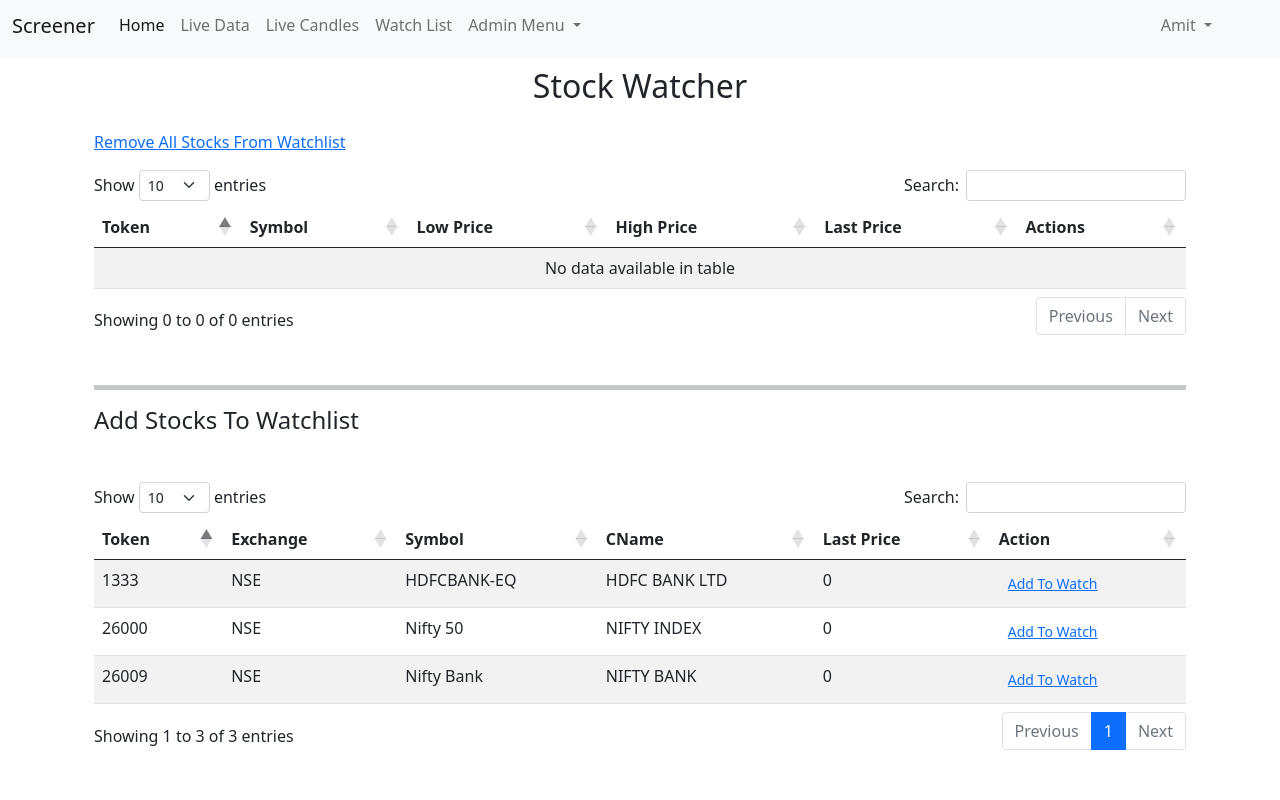
After one commit to CraftyPythonDeveloper/stocks_downloader, a Django app: page /watch-list/ in a window 1280 px wide. The commit adds this page. Run offline with Django 3.2, Linux system fonts and the light colour scheme; a user stored in the database is signed in; data comes from the database, SQL or seed files in the repository; both versions use the stored data as it was after the commit; data that the repository does not hold is empty; parts of the project's set-up code (start-up, migrations or seed data) failed here and were passed over; some libraries are stand-ins or nearby versions.

Commit message:
Added stock watcher and telegram alert

```diff
--- a/stocks/stocks/settings/base.py
+++ b/stocks/stocks/settings/base.py
@@ -171,7 +171,7 @@ LOGGING = {
     },
     "handlers": {
         "console": {
-            "level": "INFO",
+            "level": "ERROR",
             "class": "logging.StreamHandler",
             "formatter": "verbose",
         },
@@ -203,3 +203,5 @@ LOGIN_URL = "login"
 RUN_THREADS = True
 SCHEDULAR_INTERVAL = 10
 INDIAN_TIMEZONE = pytz.timezone('Asia/kolkata')
+TELEGRAM_MSG_API = f"https://api.telegram.org/bot{config('TELEGRAM_BOT_TOKEN')}/sendMessage?chat_id=" \
+                   f"{config('TELEGRAM_GROUP_ID')}&text="
--- a/stocks/stocks_data_downloader/urls.py
+++ b/stocks/stocks_data_downloader/urls.py
@@ -3,9 +3,9 @@ from . import views
 
 urlpatterns = [
     path("", views.index, name="home"),
-    path("search-symbol/", views.search_token, name="search_symbol"),
-    path("subscribe-token/", views.subscribe_token, name="subscribe_token"),
-    path("unsubscribe-token/", views.unsubscribe_token, name="unsubscribe_token"),
+    path("search-symbol/", views.search_token, name="search-symbol"),
+    path("subscribe-token/", views.subscribe_token, name="subscribe-token"),
+    path("unsubscribe-token/", views.unsubscribe_token, name="unsubscribe-token"),
     path("live-data/", views.live_data, name="live-data"),
     path("download-db/", views.download_db, name="download-db"),
     path("api-login/", views.shoonya_login, name="api-login"),
@@ -16,4 +16,6 @@ urlpatterns = [
     path("ping/", views.ping, name="ping"),
     path("get-running-threads/", views.get_running_threads, name="get-running-threads"),
     path("websocket-ops/", views.websocket_ops, name="websocket-ops"),
+    path("watch-list/", views.watch_list, name="watch-list"),
+    path("watch-list/delete", views.del_watch_list, name="watch-list-delete"),
 ]
--- a/stocks/stocks_data_downloader/views.py
+++ b/stocks/stocks_data_downloader/views.py
@@ -1,6 +1,8 @@
+from datetime import datetime
+
 from django.shortcuts import render, redirect
 from django.http import JsonResponse, HttpResponseNotFound, FileResponse
-from stocks_data_downloader.models import SubscribedData, WebSocketData
+from stocks_data_downloader.models import SubscribedData, WebSocketData, StockWatcher, WatcherHistory
 from utils.decorators import allowed_methods
 from utils.threadings import LIST_OF_THREADS, run_thread
 from utils.shoonya_api import sapi
@@ -11,6 +13,13 @@ from django.conf import settings
 import logging
 from django.contrib.auth.decorators import login_required
 from django.contrib.auth import authenticate, login, logout
+from django.template.defaulttags import register
+
+
+@register.filter
+def get_item(dictionary, key):
+    return dictionary.get(key)
+
 
 logger = logging.getLogger(__name__)
 
@@ -208,6 +217,7 @@ def get_running_threads(request):
 
 
 @allowed_methods(["GET"])
+@login_required
 def websocket_ops(request):
     ops = request.GET.get("ops")
     if ops == "open":
@@ -220,3 +230,52 @@ def websocket_ops(request):
         return JsonResponse({"message": "Websocket is closed.."})
     logger.info(f"Either ops param missing or not valid.. {ops}")
     return JsonResponse({"message", "Either ops param missing or not valid.."})
+
+
+@allowed_methods(["GET", "POST"])
+@login_required
+def watch_list(request):
+    if request.method == "POST":
+        token = request.POST.get("token")
+        price_low = request.POST.get("price_low")
+        price_high = request.POST.get("price_high")
+        if token and price_low and price_high:
+            try:
+                price_low = float(price_low)
+                price_high = float(price_high)
+            except ValueError:
+                return JsonResponse(data={"message": "Unable to parse low and high price.."})
+            old_data = StockWatcher.objects.filter(symbol__token=token, is_active=True).first()
+            if old_data:
+                old_data.price_low = price_low
+                old_data.price_high = price_high
+                old_data.save()
+            else:
+                token_data = SubscribedData.objects.filter(token=token).first()
+                watcher = StockWatcher(symbol=token_data, price_low=price_low, price_high=price_high)
+                watcher.save()
+        return redirect("/watch-list")
+    else:
+        all_subscribed_stocks = SubscribedData.objects.filter(is_active=True)
+        all_watchlist_stocks = StockWatcher.objects.filter(is_active=True)
+        ltp_data = {}
+        for symbol_data in all_subscribed_stocks:
+            latest_price = WebSocketData.objects.filter(tick=symbol_data.token).exclude(ltp=None).last()
+            if not latest_price:
+                ltp_data[symbol_data.token] = 0
+                continue
+            ltp_data[symbol_data.token] = latest_price.ltp
+
+        data = {"stocks_data": all_subscribed_stocks, "watchlist_data": all_watchlist_stocks, "ltp_data": ltp_data}
+        return render(request, "watch_list.html", context=data)
+
+
+def del_watch_list(request):
+    token = request.GET.get("token")
+    ltp = WebSocketData.objects.filter(tick=token).last()
+    stock = StockWatcher.objects.filter(symbol__token=token, is_active=True).last()
+    history = WatcherHistory(stock=stock, ltp=ltp.ltp, unix_time=datetime.now(tz=settings.INDIAN_TIMEZONE).timestamp())
+    stock.is_active = False
+    history.save()
+    stock.save()
+    return redirect("/watch-list")
--- a/stocks/templates/navbar.html
+++ b/stocks/templates/navbar.html
@@ -12,7 +12,7 @@
   <!-- Navbar -->
 <nav class="navbar navbar-expand-lg navbar-light bg-light">
   <div class="container-fluid">
-    <a class="navbar-brand" href="#">Screener</a>
+    <a class="navbar-brand h5" href="#">Screener</a>
     <button class="navbar-toggler" type="button" data-bs-toggle="collapse" data-bs-target="#navbarSupportedContent" aria-controls="navbarSupportedContent" aria-expanded="false" aria-label="Toggle navigation">
       <span class="navbar-toggler-icon"></span>
     </button>
@@ -20,32 +20,46 @@
     <div class="collapse navbar-collapse" id="navbarSupportedContent">
       <ul class="navbar-nav me-auto mb-2 mb-lg-0">
         <li class="nav-item">
-          <a class="nav-link active" aria-current="page" href="{% url 'home' %}">Home</a>
+          <a class="nav-link active h6" aria-current="page" href="{% url 'home' %}">Home</a>
         </li>
         <li class="nav-item">
-          <a class="nav-link" href="{% url 'live-data' %}">Live Data</a>
+          <a class="nav-link h6" href="{% url 'live-data' %}">Live Data</a>
         </li>
         <li class="nav-item">
-          <a class="nav-link" href="{% url 'download-db' %}">Download DB</a>
+          <a class="nav-link h6" href="{% url 'live-candles' %}">Live Candles</a>
         </li>
         <li class="nav-item">
-          <a class="nav-link" href="{% url 'api-login' %}">Shoonya Login</a>
+          <a class="nav-link h6" href="{% url 'watch-list' %}">Watch List</a>
         </li>
-        <li class="nav-item">
-          <a class="nav-link" href="{% url 'live-candles' %}">Live Candles</a>
-        </li>
+        {% if user.is_superuser %}
+          <ul class="navbar-nav">
+            <li class="nav-item dropdown">
+              <a class="nav-link dropdown-toggle h6" href="#" id="navbarDropdownAdmin" role="button" data-bs-toggle="dropdown" aria-expanded="false">
+                Admin Menu
+              </a>
+              <div class="dropdown-menu dropdown-menu-right" aria-labelledby="navbarDropdownAdmin">
+                <a class="nav-link" href="{% url 'download-db' %}">Download DB</a>
+                <div class="dropdown-divider"></div>
+                <a class="nav-link" href="{% url 'api-login' %}">Shoonya Login</a>
+                <div class="dropdown-divider"></div>
+                <a class="dropdown-item me-5" href="{% url 'download-db' %}?download=logs">Download Logs</a>
+                <div class="dropdown-divider"></div>
+                <a class="dropdown-item me-5" href="{% url 'websocket-ops' %}?ops=open">Open Websocket</a>
+                <div class="dropdown-divider"></div>
+                <a class="dropdown-item me-5" href="{% url 'clear-logs' %}?confirm=yes">Clear Logs</a>
+                <div class="dropdown-divider"></div>
+              </div>
+            </li>
+          </ul>
+        {% endif %}
       </ul>
      <ul class="navbar-nav me-5">
        <li class="nav-item dropdown">
-        <a class="nav-link dropdown-toggle" href="#" id="navbarDropdown" role="button" data-bs-toggle="dropdown" aria-expanded="false">
+        <a class="nav-link dropdown-toggle h6" href="#" id="navbarDropdown" role="button" data-bs-toggle="dropdown" aria-expanded="false">
           {{ user.username.title }}
         </a>
         <div class="dropdown-menu dropdown-menu-right" aria-labelledby="navbarDropdown">
           <a class="dropdown-item me-5" href="{% url 'logout' %}">Logout</a>
-          <div class="dropdown-divider"></div>
-          <a class="dropdown-item me-5" href="{% url 'download-db' %}?download=logs">Download Logs</a>
-          <div class="dropdown-divider"></div>
-          <a class="dropdown-item me-5" href="{% url 'clear-logs' %}?confirm=yes">Clear Logs</a>
         </div>
       </li>
      </ul>
--- /dev/null
+++ b/stocks/templates/watch_list.html
@@ -0,0 +1,200 @@
+{% extends "navbar.html" %}
+
+{% block css %}
+<!-- DataTables CSS -->
+<link rel="stylesheet" href="https://cdn.datatables.net/1.11.3/css/dataTables.bootstrap5.min.css">
+
+<!-- jQuery -->
+<script src="https://code.jquery.com/jquery-3.6.0.min.js"></script>
+
+<!-- DataTables JavaScript -->
+<script src="https://cdn.datatables.net/1.11.3/js/jquery.dataTables.min.js"></script>
+<script src="https://cdn.datatables.net/1.11.3/js/dataTables.bootstrap5.min.js"></script>
+
+{% endblock %}
+
+{% block content %}
+  <section id="stock">
+    <div class="container-fluid">
+      <h2 class="text-center mb-4 mt-2">Stock Watcher</h2>
+      <p><a href="{% url 'subscribe-token' %}?token=all">Remove All Stocks From Watchlist</a></p>
+      <div class="table-responsive">
+        <table class="table table-striped" id="stock-watchlist">
+          <thead>
+            <tr>
+              <th>Token</th>
+              <th>Symbol</th>
+              <th>Low Price</th>
+              <th>High Price</th>
+              <th>Last Price</th>
+              <th>Actions</th>
+            </tr>
+          </thead>
+          <tbody>
+          {% for record in watchlist_data %}
+            <tr>
+              <td>{{record.symbol.token}}</td>
+              <td>{{record.symbol.symbol}}</td>
+              <td>{{record.price_low}}</td>
+              <td>{{record.price_high}}</td>
+              <td>{{ ltp_data|get_item:record.symbol.token }}</td>
+              <td><button value="{{record.pk}}__{{record.symbol.token}}__{{record.symbol.symbol}}__{{ ltp_data|get_item:record.symbol.token }}__{{record.price_low}}__{{record.price_high}}"
+                           type="button" id="submitWatchListEdit" class="btn btn-link btn-sm" data-bs-toggle="modal"
+                           data-bs-target="#UpdateWatcherModal" onclick="stockWatcherEdit(this)">
+                Add To Watch
+              </button> /
+              <button class="btn btn-link btn-sm"><a href="{% url 'watch-list-delete' %}?token={{record.symbol.token}}">Delete</a></button>
+              </td>
+            </tr>
+          {% endfor %}
+          </tbody>
+        </table>
+      </div>
+
+      <hr class="dark border-5 border-top border-dark mt-5 mb-3">
+      <h4 class="text-left">Add Stocks To Watchlist</h4>
+      <div class="table-responsive mt-5">
+        <table class="table table-striped" id="stock-table">
+          <thead>
+            <tr>
+              <th>Token</th>
+              <th>Exchange</th>
+              <th>Symbol</th>
+              <th>CName</th>
+              <th>Last Price</th>
+              <th>Action</th>
+            </tr>
+          </thead>
+          <tbody>
+          {% for record in stocks_data %}
+            <tr>
+              <td>{{record.token}}</td>
+              <td>{{record.exchange}}</td>
+              <td>{{record.symbol}}</td>
+              <td>{{record.cname}}</td>
+              <td>{{ ltp_data|get_item:record.token }}</td>
+               <td><button value="{{record.token}}__{{record.symbol}}__{{ ltp_data|get_item:record.token }}"
+                           type="button" id="submitWatchListAdd" class="btn btn-link btn-sm" data-bs-toggle="modal"
+                           data-bs-target="#AddStockWatcher" onclick="stockWatcher(this)">
+                Add To Watch
+              </button></td>
+            </tr>
+          {% endfor %}
+          </tbody>
+        </table>
+      </div>
+    </div>
+  </section>
+
+<div class="modal fade" id="AddStockWatcher" tabindex="-1" aria-labelledby="exampleModalLabel" aria-hidden="true">
+  <div class="modal-dialog">
+    <div class="modal-content">
+      <div class="modal-header">
+        <h5 class="modal-title" id="exampleModalLabel1">Add Stock To Watcher</h5>
+        <button type="button" class="btn-close" data-bs-dismiss="modal" aria-label="Close"></button>
+      </div>
+      <div class="modal-body">
+        <form method="post" action="{% url 'watch-list' %}">
+          {% csrf_token %}
+          <div class="row">
+            <div class="col">
+              <label for="tickLabel" class="form-label">Tick</label>
+              <input type="text" id="tickLabel" class="form-control" name="token" readonly="readonly">
+            </div>
+            <div class="col">
+              <label for="symbolLabel" class="form-label">Symbol</label>
+              <input type="text" id="symbolLabel" class="form-control" readonly="readonly" name="symbol">
+            </div>
+            <div class="col">
+              <label for="ltpLabel" class="form-label">LTP</label>
+              <input type="text" id="ltpLabel" class="form-control" readonly="readonly" name="ltp">
+            </div>
+          </div>
+          <div class="row mb-3">
+            <div class="col">
+              <label for="lowPriceLabel" class="form-label">Low</label>
+              <input type="text" id="lowPriceLabel" class="form-control" name="price_low">
+            </div>
+            <div class="col">
+              <label for="highPriceLabel" class="form-label">High</label>
+              <input type="text" id="highPriceLabel" class="form-control" name="price_high">
+            </div>
+          </div>
+          <button type="submit" class="btn btn-primary">Add</button>
+        </form>
+      </div>
+    </div>
+  </div>
+</div>
+
+<div class="modal fade" id="UpdateWatcherModal" tabindex="-1" aria-labelledby="exampleModalLabel" aria-hidden="true">
+  <div class="modal-dialog">
+    <div class="modal-content">
+      <div class="modal-header">
+        <h5 class="modal-title" id="exampleModalLabel">Edit Stock To Watcher</h5>
+        <button type="button" class="btn-close" data-bs-dismiss="modal" aria-label="Close"></button>
+      </div>
+      <div class="modal-body">
+        <form method="post" action="{% url 'watch-list' %}">
+          {% csrf_token %}
+          <input type="hidden" id="UpdateSymbolPkLabel" name="pk">
+          <div class="row">
+            <div class="col">
+              <label for="tickLabel" class="form-label">Tick</label>
+              <input type="text" id="UpdateTickLabel" class="form-control" name="token" readonly="readonly">
+            </div>
+            <div class="col">
+              <label for="symbolLabel" class="form-label">Symbol</label>
+              <input type="text" id="UpdateSymbolLabel" class="form-control" readonly="readonly" name="symbol">
+            </div>
+            <div class="col">
+              <label for="ltpLabel" class="form-label">LTP</label>
+              <input type="text" id="UpdateLtpLabel" class="form-control" readonly="readonly" name="ltp">
+            </div>
+          </div>
+          <div class="row mb-3">
+            <div class="col">
+              <label for="lowPriceLabel" class="form-label">Low</label>
+              <input type="text" id="UpdateLowPriceLabel" class="form-control" name="price_low">
+            </div>
+            <div class="col">
+              <label for="highPriceLabel" class="form-label">High</label>
+              <input type="text" id="UpdateHighPriceLabel" class="form-control" name="price_high">
+            </div>
+          </div>
+          <button type="submit" class="btn btn-primary">Update</button>
+        </form>
+      </div>
+    </div>
+  </div>
+</div>
+{% endblock %}
+
+{% block javascript %}
+  $(document).ready(function() {
+      $('#stock-watchlist').DataTable({
+      });
+  } );
+
+  $(document).ready(function() {
+      $('#stock-table').DataTable({
+      });
+  } );
+
+function stockWatcher(data){
+  var ArrayData = data.value.split("__");
+  document.getElementById("tickLabel").value = ArrayData[0];
+  document.getElementById("symbolLabel").value = ArrayData[1];
+  document.getElementById("ltpLabel").value = ArrayData[2];
+};
+
+function stockWatcherEdit(data){
+  var ArrayData = data.value.split("__");
+  document.getElementById("UpdateSymbolPkLabel").value = ArrayData[0];
+  document.getElementById("UpdateTickLabel").value = ArrayData[1];
+  document.getElementById("UpdateSymbolLabel").value = ArrayData[2];
+  document.getElementById("UpdateLtpLabel").value = ArrayData[3];
+  document.getElementById("UpdateLowPriceLabel").value = ArrayData[4];
+  document.getElementById("UpdateHighPriceLabel").value = ArrayData[5];
+};
+{% endblock %}
--- a/stocks/utils/scheduler.py
+++ b/stocks/utils/scheduler.py
@@ -4,7 +4,7 @@ from concurrent.futures import ThreadPoolExecutor
 import logging
 from django.conf import settings
 
-from stocks_data_downloader.models import SchedularTable
+from stocks_data_downloader.models import SchedularTable, StockWatcher, WebSocketData, WatcherHistory
 from utils.misc import run_n_update_task
 
 
@@ -25,7 +25,7 @@ def run_schedular():
             finish_time = time.time() - st
             if tasks_to_run:
                 logger.info(f"Took {finish_time} seconds to run {len(tasks_to_run)} tasks.")
-            if finish_time > 1:
+            if finish_time > 1 <= (settings.SCHEDULAR_INTERVAL - finish_time):
                 time.sleep(settings.SCHEDULAR_INTERVAL - finish_time)
             else:
                 time.sleep(2)
--- a/stocks/utils/threadings.py
+++ b/stocks/utils/threadings.py
@@ -1,5 +1,6 @@
 from threading import Thread
 from utils.scheduler import run_schedular
+from utils.scheduler_functions import stock_watcher
 import logging
 
 logger = logging.getLogger(__name__)
@@ -7,6 +8,7 @@ logger = logging.getLogger(__name__)
 
 class CustomThread:
     main_schedular = Thread(target=run_schedular, daemon=True, name="Main Schedular")
+    stock_watcher_thread = Thread(target=stock_watcher, daemon=True, name="Stock Watcher")
 
 
 LIST_OF_THREADS = [v for k, v in CustomThread.__dict__.items() if not k.startswith("_")]
```
Also changed, not shown: stocks/stocks_data_downloader/models.py (+24 -0 lines), stocks/templates/home.html (+7 -5 lines), stocks/utils/misc.py (+10 -0 lines), stocks/utils/scheduler_functions.py (+44 -3 lines), stocks/db.sqlite3.
